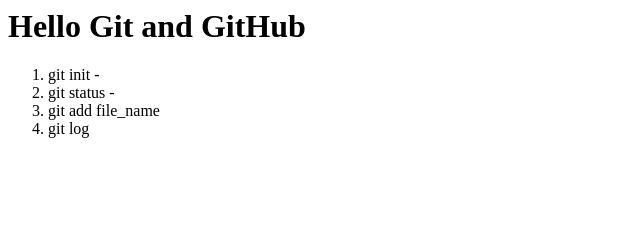
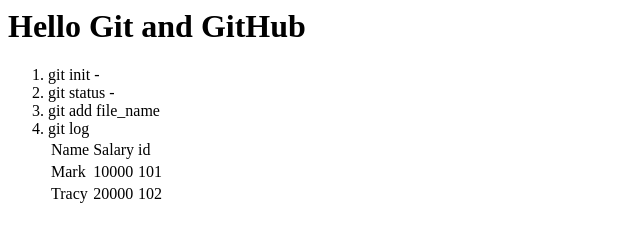
Before and after one commit to mike742/git_github_feb_2022, a plain HTML site: page index.html in a window 1280 px wide. Shown: the whole page, without its empty margins (0-640 px from the left). Drawn offline with Linux system fonts and the light colour scheme.

Commit message:
added user's table

```diff
--- a/index.html
+++ b/index.html
@@ -5,4 +5,23 @@
 	<li> git status -  </li>
 	<li> git add file_name </li>
 	<li> git log </li>
+
+	<table>
+		<tr>
+			<td>Name</td>
+			<td>Salary</td>
+			<td>id</td>
+		</tr>
+		<tr>
+			<td>Mark</td>
+			<td>10000</td>
+			<td>101</td>
+		</tr>
+		<tr>
+			<td>Tracy</td>
+			<td>20000</td>
+			<td>102</td>
+		</tr>
+	</table>
+
 </ol>
```
